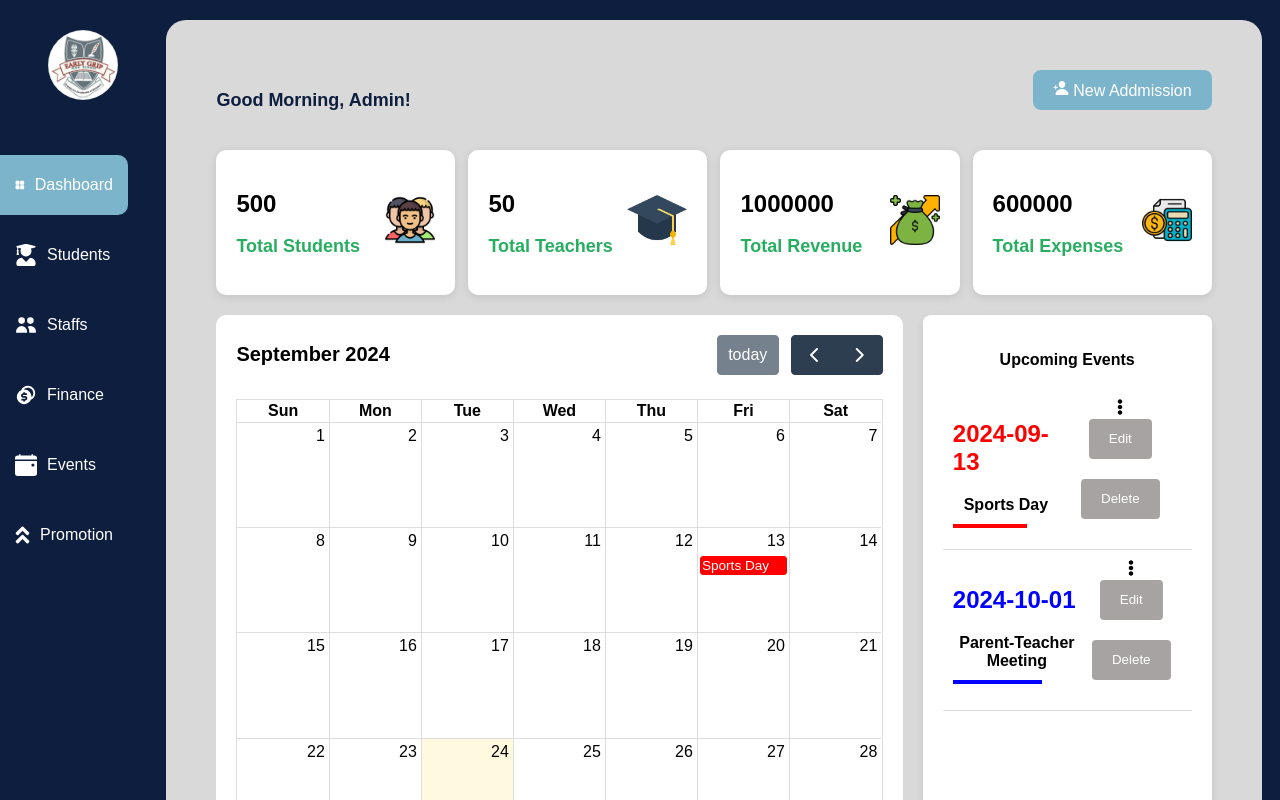
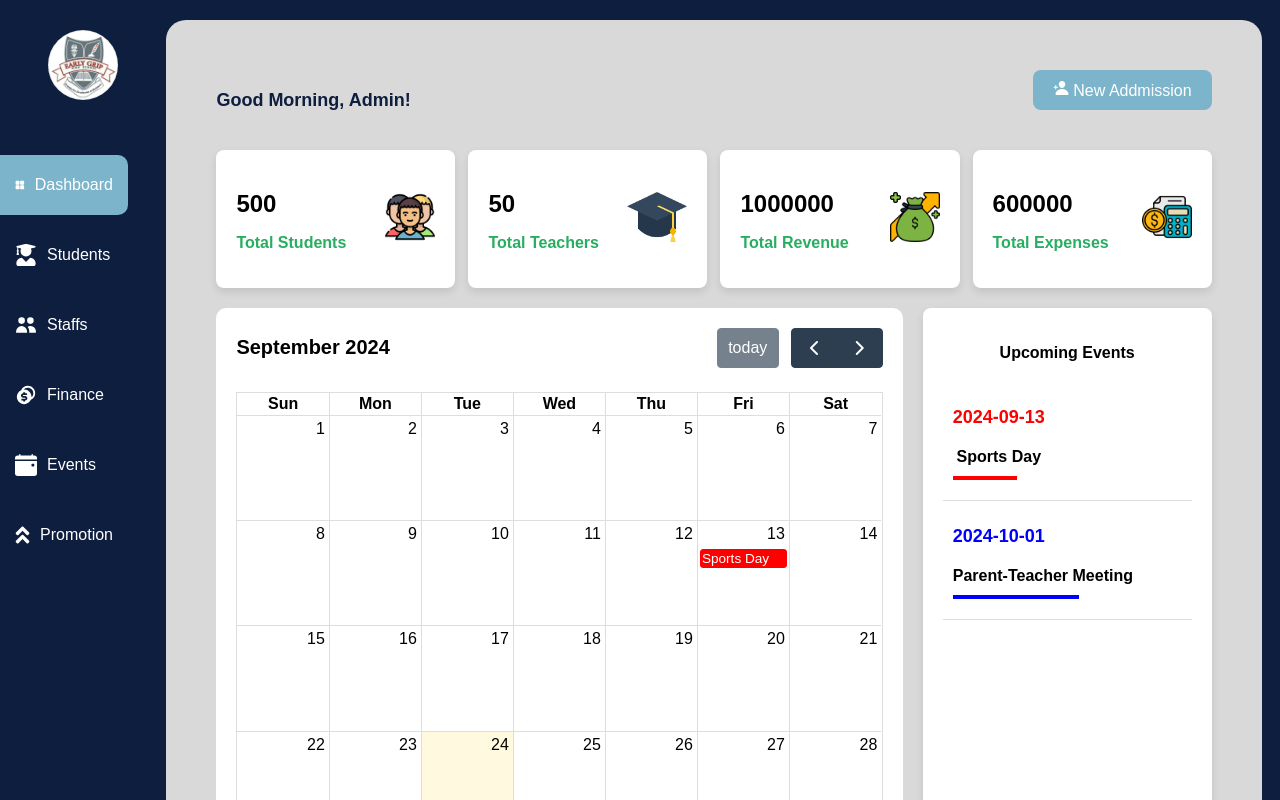
Before and after one commit to ikosong1406/frontend, a React (Create React App) app: page /admin in a window 1280 px wide. Shown: the top 800 px of the page. Built offline with nearby package versions, Linux system fonts and the light colour scheme.

Commit message:
new file:   src/Api/FeeCollection.json 	new file:   src/Api/SchoolExpenses.json 	modified:   src/admin/pages/Fees.js 	modified:   src/admin/pages/Overview.js 	modified:   src/admin/styles/Events.css 	modified:   src/admin/styles/Fees.css

```diff
--- /dev/null
+++ b/src/Api/FeeCollection.json
@@ -0,0 +1,42 @@
+[
+  {
+    "photo": "john_doe.jpg",
+    "name": "John Doe",
+    "class": "Grade 5",
+    "feePaid": "Tuition",
+    "amount": 1000,
+    "date": "2024-01-10"
+  },
+  {
+    "photo": "jane_smith.jpg",
+    "name": "Jane Smith",
+    "class": "Grade 6",
+    "feePaid": "Tuition",
+    "amount": 1500,
+    "date": "2024-01-12"
+  },
+  {
+    "photo": "michael_brown.jpg",
+    "name": "Michael Brown",
+    "class": "Grade 7",
+    "feePaid": "Activity Fee",
+    "amount": 500,
+    "date": "2024-01-15"
+  },
+  {
+    "photo": "emily_clark.jpg",
+    "name": "Emily Clark",
+    "class": "Grade 8",
+    "feePaid": "Tuition",
+    "amount": 2000,
+    "date": "2024-01-20"
+  },
+  {
+    "photo": "chris_evans.jpg",
+    "name": "Chris Evans",
+    "class": "Grade 9",
+    "feePaid": "Miscellaneous",
+    "amount": 800,
+    "date": "2024-01-25"
+  }
+]
--- /dev/null
+++ b/src/Api/SchoolExpenses.json
@@ -0,0 +1,26 @@
+[
+  {
+    "label": "Salaries",
+    "name": "Teacher Salaries",
+    "amount": 25000,
+    "date": "2024-01-15"
+  },
+  {
+    "label": "Maintenance",
+    "name": "Building Maintenance",
+    "amount": 15000,
+    "date": "2024-01-18"
+  },
+  {
+    "label": "Utilities",
+    "name": "Electricity and Water",
+    "amount": 5000,
+    "date": "2024-01-20"
+  },
+  {
+    "label": "Miscellaneous",
+    "name": "Sports Equipment",
+    "amount": 3000,
+    "date": "2024-01-25"
+  }
+]
--- a/src/admin/pages/Fees.js
+++ b/src/admin/pages/Fees.js
@@ -1,6 +1,9 @@
 import React, { useState, useEffect } from "react";
 import ReactApexChart from "react-apexcharts";
+import feesCollectionData from "../../Api/FeeCollection.json"; // Import fees collection JSON
+import schoolExpensesData from "../../Api/SchoolExpenses.json"; // Import school expenses JSON
 import "../styles/Fees.css"; // Ensure unique class names
+import { IoAnalytics } from "react-icons/io5";
 
 const Fees = () => {
   const [view, setView] = useState("feesCollection");
@@ -9,7 +12,7 @@ const Fees = () => {
   const [totalExpenses, setTotalExpenses] = useState(0);
 
   useEffect(() => {
-    // Simulating backend data fetching
+    // Simulating backend data fetching for charts
     setFeesData([
       {
         name: "Fees Paid",
@@ -42,11 +45,17 @@ const Fees = () => {
 
   return (
     <div className="fees-page">
-      <div className="button-group">
-        <button onClick={() => setView("feesCollection")}>
+      <div className="tab-menu">
+        <button
+          className={view === "feesCollection" ? "active-tab" : ""}
+          onClick={() => setView("feesCollection")}
+        >
           Fees Collection
         </button>
-        <button onClick={() => setView("schoolExpenses")}>
+        <button
+          className={view === "schoolExpenses" ? "active-tab" : ""}
+          onClick={() => setView("schoolExpenses")}
+        >
           School Expenses
         </button>
       </div>
@@ -55,30 +64,87 @@ const Fees = () => {
         <div className="fees-collection">
           <div className="fees-overview">
             {/* First Section: Fees Paid Line Chart */}
+            <div
+              style={{
+                width: "65%",
+                backgroundColor: "white",
+                padding: 20,
+                borderRadius: 10,
+              }}
+            >
+              <h3>Fees Collection</h3>
               <ReactApexChart
                 options={feesLineChartOptions}
                 series={feesData}
                 type="line"
-              height={300}
+                height={250}
                 className="fees-line-chart"
               />
+            </div>
             {/* Second Section: Fees Overview Cards */}
             <div className="fees-cards">
-              <div className="card">Total Amount: $15000</div>
-              <div className="card">Total Tuition: $8000</div>
-              <div className="card">Total Miscellaneous: $4000</div>
-              <div className="card">Total Activity: $3000</div>
+              <div className="card">
+                <IoAnalytics
+                  style={{ fontSize: 40, color: "white", marginTop: -15 }}
+                />
+                <h3 style={{ fontSize: 20, marginTop: 0 }}> $15000</h3>
+                <p style={{ color: "gray", marginTop: -10 }}>Total Amount</p>
+              </div>
+              <div className="card">
+                <IoAnalytics
+                  style={{ fontSize: 40, color: "white", marginTop: -15 }}
+                />
+                <h3 style={{ fontSize: 20, marginTop: 0 }}> $8000</h3>
+                <p style={{ color: "gray", marginTop: -10 }}>Total Tuition</p>
+              </div>
+              <div className="card">
+                <IoAnalytics
+                  style={{ fontSize: 40, color: "white", marginTop: -15 }}
+                />
+                <h3 style={{ fontSize: 20, marginTop: 0 }}> $4000</h3>
+                <p style={{ color: "gray", marginTop: -10 }}>
+                  Total Miscellaneous
+                </p>
+              </div>
+              <div className="card">
+                <IoAnalytics
+                  style={{ fontSize: 40, color: "white", marginTop: -15 }}
+                />
+                <h3 style={{ fontSize: 20, marginTop: 0 }}> $3000</h3>
+                <p style={{ color: "gray", marginTop: -10 }}>Total Activity</p>
+              </div>
             </div>
           </div>
 
-          {/* Second Section: List of Fees Paid by Students */}
+          {/* Second Section: List of Fees Paid by Students in a Table */}
           <div className="fees-list">
             <h3>Fees Paid by Students</h3>
-            <ul>
-              <li>John Doe: $1000 - Paid</li>
-              <li>Jane Smith: $1500 - Paid</li>
-              <li>Michael Brown: $2000 - Paid</li>
-            </ul>
+            <table>
+              <thead>
+                <tr>
+                  <th>Photo</th>
+                  <th>Name</th>
+                  <th>Class</th>
+                  <th>Fee Paid</th>
+                  <th>Amount</th>
+                  <th>Date</th>
+                </tr>
+              </thead>
+              <tbody>
+                {feesCollectionData.map((fee, index) => (
+                  <tr key={index}>
+                    <td>
+                      <img src={`../assets/${fee.photo}`} alt={fee.name} />
+                    </td>
+                    <td>{fee.name}</td>
+                    <td>{fee.class}</td>
+                    <td>{fee.feePaid}</td>
+                    <td>${fee.amount}</td>
+                    <td>{fee.date}</td>
+                  </tr>
+                ))}
+              </tbody>
+            </table>
           </div>
         </div>
       )}
@@ -87,6 +153,15 @@ const Fees = () => {
         <div className="school-expenses">
           <div className="expenses-overview">
             {/* First Section: School Expenses Line Chart and Pie Chart */}
+            <div
+              style={{
+                width: "65%",
+                backgroundColor: "white",
+                padding: 20,
+                borderRadius: 10,
+              }}
+            >
+              <h3>School Expenses</h3>
               <ReactApexChart
                 options={feesLineChartOptions}
                 series={feesData}
@@ -94,27 +169,39 @@ const Fees = () => {
                 height={300}
                 className="expenses-line-chart"
               />
+            </div>
             <ReactApexChart
               options={expensesPieChartOptions}
               series={expensesData}
               type="pie"
-              height={300}
+              height={500}
               className="expenses-pie-chart"
             />
-            <div className="total-expenses">
-              Total Expenses: ${totalExpenses}
-            </div>
           </div>
 
-          {/* Second Section: List of Expenses */}
+          {/* Second Section: List of Expenses in a Table */}
           <div className="expenses-list">
             <h3>List of Expenses</h3>
-            <ul>
-              <li>Salaries: $25000</li>
-              <li>Maintenance: $15000</li>
-              <li>Utilities: $5000</li>
-              <li>Miscellaneous: $5000</li>
-            </ul>
+            <table>
+              <thead>
+                <tr>
+                  <th>Label</th>
+                  <th>Name</th>
+                  <th>Amount</th>
+                  <th>Date</th>
+                </tr>
+              </thead>
+              <tbody>
+                {schoolExpensesData.map((expense, index) => (
+                  <tr key={index}>
+                    <td>{expense.label}</td>
+                    <td>{expense.name}</td>
+                    <td>${expense.amount}</td>
+                    <td>{expense.date}</td>
+                  </tr>
+                ))}
+              </tbody>
+            </table>
           </div>
         </div>
       )}
--- a/src/admin/pages/Overview.js
+++ b/src/admin/pages/Overview.js
@@ -7,7 +7,6 @@ import "react-calendar/dist/Calendar.css";
 import "../styles/Overview.css";
 import { IoPersonAdd } from "react-icons/io5";
 import { FaPlus } from "react-icons/fa6";
-import { FaEllipsisV } from "react-icons/fa";
 import students from "../../images/students.png";
 import teachers from "../../images/teachers.png";
 import income from "../../images/income.png";
@@ -200,7 +199,10 @@ const Overview = () => {
             {allEvents.map((event, index) => (
               <div key={index} className="event-item">
                 <div>
-                  <h2 className="event-date" style={{ color: event.color }}>
+                  <h2
+                    className="event-date"
+                    style={{ color: event.color, fontSize: 18 }}
+                  >
                     {event.date}
                   </h2>
                   <h3 className="event-title" style={{ color: "black" }}>
@@ -216,13 +218,6 @@ const Overview = () => {
                       marginBottom: 10,
                     }}
                   ></div>
-                </div>
-                <div className="event-menu">
-                  <FaEllipsisV />
-                  <div className="event-actions">
-                    <button>Edit</button>
-                    <button>Delete</button>
-                  </div>
                 </div>
               </div>
             ))}
--- a/src/admin/styles/Events.css
+++ b/src/admin/styles/Events.css
@@ -35,7 +35,6 @@
   background-color: var(--white);
   padding: 20px;
   border-radius: 10px;
-  height: 600px;
 }
 
 .calendar-section {
--- a/src/admin/styles/Fees.css
+++ b/src/admin/styles/Fees.css
@@ -1,30 +1,6 @@
 /* Container and layout */
 .fees-page {
   padding: 20px;
-  font-family: Arial, sans-serif;
-  background-color: #f7f7f7;
-}
-
-.button-group {
-  display: flex;
-  justify-content: center;
-  margin-bottom: 20px;
-}
-
-.button-group button {
-  background-color: #007bff;
-  color: white;
-  border: none;
-  padding: 10px 20px;
-  font-size: 16px;
-  margin: 0 10px;
-  cursor: pointer;
-  border-radius: 5px;
-  transition: background-color 0.3s;
-}
-
-.button-group button:hover {
-  background-color: #0056b3;
 }
 
 /* Fees Collection Section */
@@ -37,8 +13,7 @@
 .fees-overview {
   display: flex;
   justify-content: space-between;
-  flex-wrap: wrap;
-  gap: 20px;
+  /* height: 250px; */
 }
 
 .fees-line-chart {
@@ -48,18 +23,19 @@
 .fees-cards {
   display: grid;
   grid-template-columns: repeat(2, 1fr);
-  gap: 20px;
+  /* gap: 20px; */
+  width: 30%;
+  height: 250px;
 }
 
-.card {
-  background-color: white;
-  box-shadow: 0px 2px 8px rgba(0, 0, 0, 0.1);
+.fees-cards .card {
+  background-color: var(--primary);
   padding: 20px;
   border-radius: 10px;
-  text-align: center;
-  font-size: 18px;
-  color: #333;
   font-weight: bold;
+  width: 100px;
+  display: block;
+  height: 70px;
 }
 
 /* Fees List */
@@ -72,24 +48,6 @@
 
 .fees-list h3 {
   margin-bottom: 10px;
-  font-size: 22px;
-  color: #333;
-}
-
-.fees-list ul {
-  list-style: none;
-  padding: 0;
-}
-
-.fees-list li {
-  padding: 10px 0;
-  border-bottom: 1px solid #e0e0e0;
-  font-size: 16px;
-  color: #555;
-}
-
-.fees-list li:last-child {
-  border-bottom: none;
 }
 
 /* School Expenses Section */
@@ -102,8 +60,6 @@
 .expenses-overview {
   display: flex;
   justify-content: space-between;
-  flex-wrap: wrap;
-  gap: 20px;
 }
 
 .expenses-line-chart,
@@ -135,30 +91,32 @@
   color: #333;
 }
 
-.expenses-list ul {
-  list-style: none;
-  padding: 0;
-}
-
-.expenses-list li {
-  padding: 10px 0;
-  border-bottom: 1px solid #e0e0e0;
-  font-size: 16px;
-  color: #555;
-}
-
 .expenses-list li:last-child {
   border-bottom: none;
 }
 
-/* Media Queries */
-@media (max-width: 768px) {
-  .fees-cards {
-    grid-template-columns: 1fr;
-  }
+.fees-list table,
+.expenses-list table {
+  width: 100%;
+  border-collapse: collapse;
+}
 
-  .fees-overview,
-  .expenses-overview {
-    flex-direction: column;
-  }
+.fees-list table th,
+.expenses-list table th,
+.fees-list table td,
+.expenses-list table td {
+  border: 1px solid #ddd;
+  padding: 8px;
 }
+
+.fees-list table th,
+.expenses-list table th {
+  background-color: #f2f2f2;
+  text-align: left;
+}
+
+.fees-list table img {
+  width: 50px;
+  height: 50px;
+  border-radius: 50%;
+}
```
Lines whose indentation alone changed are shown as unchanged.
